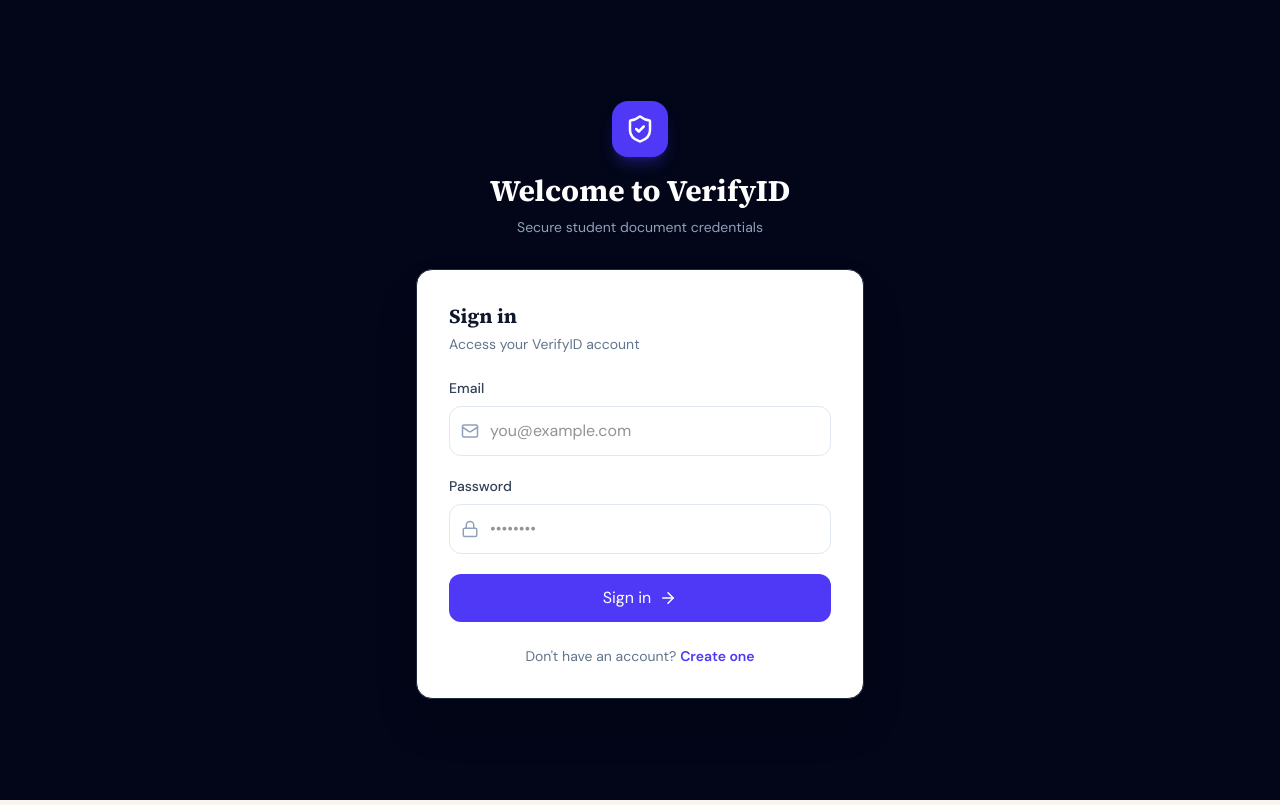
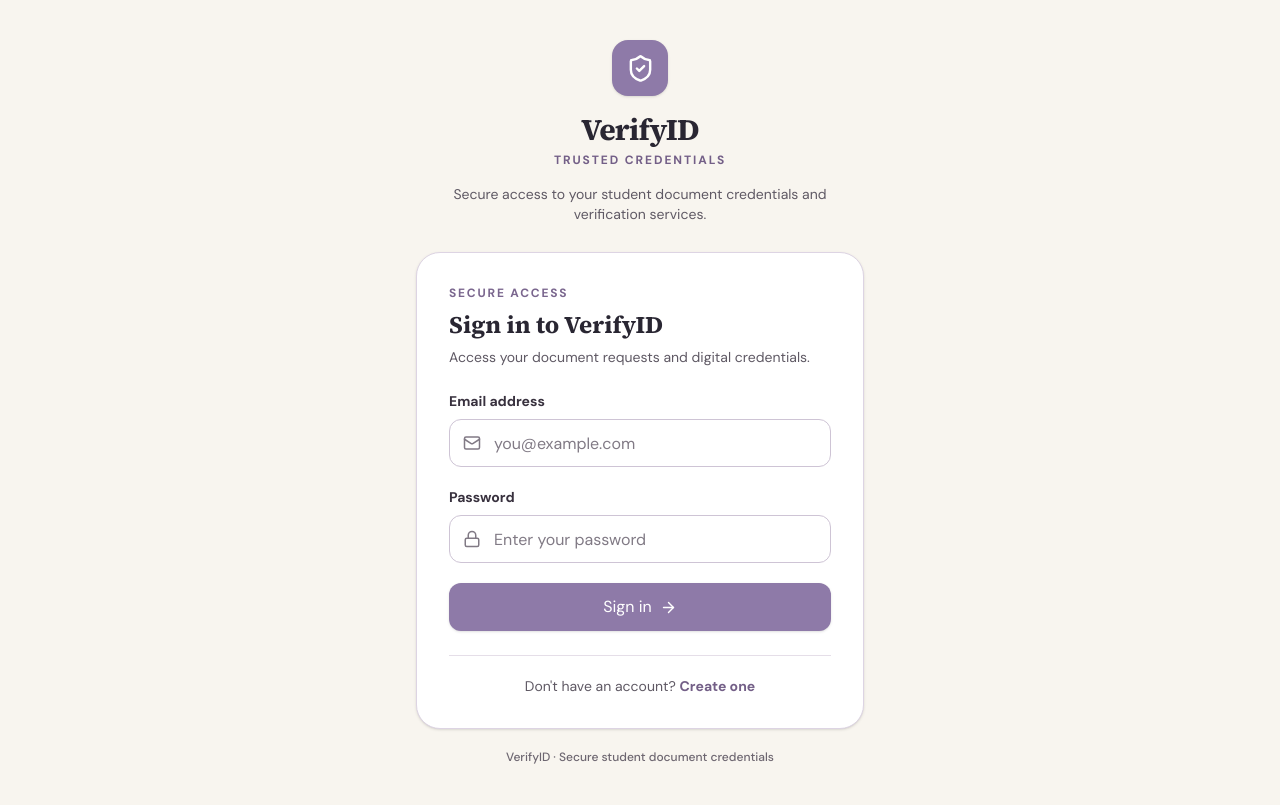
Before and after one commit to nikkipandey-8599/Zero-Trust-Student-Document-Issuance-and-Verifiable-QR-Credential-Platform, a React app in the folder frontend/: page /login in a window 1280 px wide. Built offline with nearby package versions, Linux system fonts and the light colour scheme; the HTML template or start-up script is replaced by a standard one.

Commit message:
feat: update authentication UI

```diff
--- a/frontend/src/pages/Login.jsx
+++ b/frontend/src/pages/Login.jsx
@@ -1,5 +1,10 @@
 import { useState } from "react";
-import { ShieldCheck, Mail, Lock, ArrowRight } from "lucide-react";
+import {
+  ArrowRight,
+  Lock,
+  Mail,
+  ShieldCheck,
+} from "lucide-react";
 import { Link, useNavigate } from "react-router-dom";
 import { useAuth } from "../context/AuthContext";
 
@@ -32,36 +37,59 @@ export default function Login() {
   };
 
   return (
-    <div className="flex min-h-screen items-center justify-center bg-slate-950 px-6 py-12">
+    <div className="min-h-screen bg-[#F8F5EF] px-4 py-10 sm:px-6">
 
-      <div className="w-full max-w-md">
+      <div className="mx-auto flex min-h-[calc(100vh-5rem)] max-w-md items-center justify-center">
 
-        <div className="mb-8 text-center">
-          <div className="mx-auto mb-4 flex h-14 w-14 items-center justify-center rounded-2xl bg-indigo-600 text-white shadow-lg shadow-indigo-600/30">
-            <ShieldCheck size={30} />
+        <div className="w-full">
+
+          {/* Brand */}
+          <div className="mb-7 text-center">
+
+            <div className="mx-auto flex h-14 w-14 items-center justify-center rounded-2xl bg-[#8E7AA8] text-white shadow-sm">
+              <ShieldCheck size={29} />
             </div>
 
-          <h1 className="text-3xl font-bold text-white">
-            Welcome to VerifyID
+            <h1 className="mt-4 font-serif text-3xl font-bold tracking-tight text-[#292632]">
+              VerifyID
             </h1>
 
-          <p className="mt-2 text-sm text-slate-400">
-            Secure student document credentials
+            <p className="mt-1 text-xs font-bold uppercase tracking-[0.16em] text-[#735F87]">
+              Trusted credentials
             </p>
+
+            <p className="mx-auto mt-4 max-w-sm text-sm leading-5 text-[#5F5964]">
+              Secure access to your student document credentials
+              and verification services.
+            </p>
+
           </div>
 
-        <div className="rounded-2xl border border-slate-800 bg-white p-8 shadow-2xl">
+          {/* Card */}
+          <div className="rounded-[24px] border border-[#DDD4E3] bg-white p-6 shadow-sm sm:p-8">
 
-          <h2 className="text-xl font-bold text-slate-900">
-            Sign in
+            <div>
+
+              <p className="text-xs font-bold uppercase tracking-[0.15em] text-[#7A668E]">
+                Secure access
+              </p>
+
+              <h2 className="mt-2 font-serif text-2xl font-bold text-[#292632]">
+                Sign in to VerifyID
               </h2>
 
-          <p className="mt-1 text-sm text-slate-500">
-            Access your VerifyID account
+              <p className="mt-1.5 text-sm leading-5 text-[#5F5964]">
+                Access your document requests and digital credentials.
               </p>
 
+            </div>
+
+            {/* Error */}
             {error && (
-            <div className="mt-5 rounded-lg border border-red-200 bg-red-50 px-4 py-3 text-sm text-red-700">
+              <div
+                role="alert"
+                className="mt-5 rounded-xl border border-red-200 bg-red-50 px-4 py-3 text-sm font-semibold leading-5 text-red-700"
+              >
                 {error}
               </div>
             )}
@@ -71,72 +99,117 @@ export default function Login() {
               className="mt-6 space-y-5"
             >
 
+              {/* Email */}
               <div>
-              <label className="mb-2 block text-sm font-medium text-slate-700">
-                Email
+
+                <label
+                  htmlFor="email"
+                  className="mb-2 block text-sm font-bold text-[#38313E]"
+                >
+                  Email address
                 </label>
 
                 <div className="relative">
+
                   <Mail
                     size={18}
-                  className="absolute left-3 top-1/2 -translate-y-1/2 text-slate-400"
+                    className="pointer-events-none absolute left-3.5 top-1/2 -translate-y-1/2 text-[#817A85]"
                   />
 
                   <input
+                    id="email"
                     type="email"
                     required
+                    autoComplete="email"
                     value={email}
-                  onChange={(e) => setEmail(e.target.value)}
+                    onChange={(e) =>
+                      setEmail(e.target.value)
+                    }
                     placeholder="you@example.com"
-                  className="w-full rounded-xl border border-slate-200 py-3 pl-10 pr-4 outline-none transition focus:border-indigo-500 focus:ring-2 focus:ring-indigo-100"
+                    className="h-12 w-full rounded-xl border border-[#CEC4D5] bg-white py-3 pl-11 pr-4 text-sm font-medium text-[#292632] outline-none transition placeholder:text-[#817A85] hover:border-[#B9ABC2] focus:border-[#8E7AA8] focus:ring-2 focus:ring-[#8E7AA8]/20"
                   />
-              </div>
+
                 </div>
 
+              </div>
+
+              {/* Password */}
               <div>
-              <label className="mb-2 block text-sm font-medium text-slate-700">
+
+                <label
+                  htmlFor="password"
+                  className="mb-2 block text-sm font-bold text-[#38313E]"
+                >
                   Password
                 </label>
 
                 <div className="relative">
+
                   <Lock
                     size={18}
-                  className="absolute left-3 top-1/2 -translate-y-1/2 text-slate-400"
+                    className="pointer-events-none absolute left-3.5 top-1/2 -translate-y-1/2 text-[#817A85]"
                   />
 
                   <input
+                    id="password"
                     type="password"
                     required
+                    autoComplete="current-password"
                     value={password}
-                  onChange={(e) => setPassword(e.target.value)}
-                  placeholder="••••••••"
-                  className="w-full rounded-xl border border-slate-200 py-3 pl-10 pr-4 outline-none transition focus:border-indigo-500 focus:ring-2 focus:ring-indigo-100"
+                    onChange={(e) =>
+                      setPassword(e.target.value)
+                    }
+                    placeholder="Enter your password"
+                    className="h-12 w-full rounded-xl border border-[#CEC4D5] bg-white py-3 pl-11 pr-4 text-sm font-medium text-[#292632] outline-none transition placeholder:text-[#817A85] hover:border-[#B9ABC2] focus:border-[#8E7AA8] focus:ring-2 focus:ring-[#8E7AA8]/20"
                   />
-              </div>
+
                 </div>
 
+              </div>
+
+              {/* Submit */}
               <button
+                type="submit"
                 disabled={loading}
-              className="flex w-full items-center justify-center gap-2 rounded-xl bg-indigo-600 py-3 font-semibold text-white transition hover:bg-indigo-700 disabled:cursor-not-allowed disabled:opacity-60"
+                className="inline-flex h-12 w-full items-center justify-center gap-2 rounded-xl bg-[#8E7AA8] px-5 text-sm font-bold text-white shadow-sm transition hover:bg-[#796591] focus:outline-none focus:ring-2 focus:ring-[#8E7AA8] focus:ring-offset-2 disabled:cursor-not-allowed disabled:opacity-60"
               >
-              {loading ? "Signing in..." : "Sign in"}
-              {!loading && <ArrowRight size={18} />}
+                {loading ? (
+                  "Signing in..."
+                ) : (
+                  <>
+                    Sign in
+                    <ArrowRight size={17} />
+                  </>
+                )}
               </button>
 
             </form>
 
-          <div className="mt-6 text-center text-sm text-slate-500">
+            {/* Register */}
+            <div className="mt-6 border-t border-[#E5DEE8] pt-5 text-center text-sm text-[#5F5964]">
+
               Don't have an account?{" "}
+
               <Link
                 to="/register"
-              className="font-semibold text-indigo-600 hover:text-indigo-700"
+                className="font-bold text-[#735F87] underline-offset-4 hover:text-[#594968] hover:underline focus:outline-none focus:ring-2 focus:ring-[#8E7AA8] focus:ring-offset-2"
               >
                 Create one
               </Link>
+
             </div>
 
           </div>
+
+          {/* Footer */}
+          <p className="mt-5 text-center text-xs font-medium text-[#6D6670]">
+            VerifyID · Secure student document credentials
+          </p>
+
         </div>
+
+      </div>
+
     </div>
   );
 }
--- a/frontend/src/pages/Register.jsx
+++ b/frontend/src/pages/Register.jsx
@@ -1,5 +1,11 @@
 import { useState } from "react";
-import { ShieldCheck, User, Mail, Lock } from "lucide-react";
+import {
+  ArrowRight,
+  Lock,
+  Mail,
+  ShieldCheck,
+  User,
+} from "lucide-react";
 import { Link, useNavigate } from "react-router-dom";
 import api from "../services/api";
 
@@ -9,6 +15,7 @@ export default function Register() {
   const [fullName, setFullName] = useState("");
   const [email, setEmail] = useState("");
   const [password, setPassword] = useState("");
+
   const [error, setError] = useState("");
   const [success, setSuccess] = useState("");
 
@@ -40,127 +47,221 @@ export default function Register() {
   };
 
   return (
-    <div className="flex min-h-screen items-center justify-center bg-slate-950 px-6 py-12">
+    <div className="min-h-screen bg-[#F8F5EF] px-4 py-10 sm:px-6">
 
-      <div className="w-full max-w-md">
+      <div className="mx-auto flex min-h-[calc(100vh-5rem)] max-w-md items-center justify-center">
 
-        <div className="mb-8 text-center">
-          <div className="mx-auto mb-4 flex h-14 w-14 items-center justify-center rounded-2xl bg-indigo-600 text-white">
-            <ShieldCheck size={30} />
+        <div className="w-full">
+
+          {/* Brand */}
+          <div className="mb-7 text-center">
+
+            <div className="mx-auto flex h-14 w-14 items-center justify-center rounded-2xl bg-[#8E7AA8] text-white shadow-sm">
+              <ShieldCheck size={29} />
             </div>
 
-          <h1 className="text-3xl font-bold text-white">
-            Create your account
+            <h1 className="mt-4 font-serif text-3xl font-bold tracking-tight text-[#292632]">
+              VerifyID
             </h1>
 
-          <p className="mt-2 text-sm text-slate-400">
-            Join the VerifyID credential platform
+            <p className="mt-1 text-xs font-bold uppercase tracking-[0.16em] text-[#735F87]">
+              Trusted credentials
             </p>
+
+            <p className="mx-auto mt-4 max-w-sm text-sm leading-5 text-[#5F5964]">
+              Create a secure account to request and manage your
+              official academic documents.
+            </p>
+
           </div>
 
-        <div className="rounded-2xl bg-white p-8 shadow-2xl">
+          {/* Card */}
+          <div className="rounded-[24px] border border-[#DDD4E3] bg-white p-6 shadow-sm sm:p-8">
 
+            <div>
+
+              <p className="text-xs font-bold uppercase tracking-[0.15em] text-[#7A668E]">
+                Student registration
+              </p>
+
+              <h2 className="mt-2 font-serif text-2xl font-bold text-[#292632]">
+                Create your account
+              </h2>
+
+              <p className="mt-1.5 text-sm leading-5 text-[#5F5964]">
+                Register to access the VerifyID student portal.
+              </p>
+
+            </div>
+
+            {/* Error */}
             {error && (
-            <div className="mb-5 rounded-lg bg-red-50 px-4 py-3 text-sm text-red-700">
+              <div
+                role="alert"
+                className="mt-5 rounded-xl border border-red-200 bg-red-50 px-4 py-3 text-sm font-semibold leading-5 text-red-700"
+              >
                 {error}
               </div>
             )}
 
+            {/* Success */}
             {success && (
-            <div className="mb-5 rounded-lg bg-emerald-50 px-4 py-3 text-sm text-emerald-700">
+              <div
+                role="status"
+                className="mt-5 rounded-xl border border-emerald-200 bg-emerald-50 px-4 py-3 text-sm font-semibold leading-5 text-emerald-700"
+              >
                 {success}
               </div>
             )}
 
             <form
               onSubmit={handleSubmit}
-            className="space-y-5"
+              className="mt-6 space-y-5"
             >
 
+              {/* Full name */}
               <div>
-              <label className="mb-2 block text-sm font-medium text-slate-700">
+
+                <label
+                  htmlFor="fullName"
+                  className="mb-2 block text-sm font-bold text-[#38313E]"
+                >
                   Full name
                 </label>
 
                 <div className="relative">
+
                   <User
                     size={18}
-                  className="absolute left-3 top-1/2 -translate-y-1/2 text-slate-400"
+                    className="pointer-events-none absolute left-3.5 top-1/2 -translate-y-1/2 text-[#817A85]"
                   />
 
                   <input
+                    id="fullName"
+                    type="text"
                     required
+                    autoComplete="name"
                     value={fullName}
-                  onChange={(e) => setFullName(e.target.value)}
+                    onChange={(e) =>
+                      setFullName(e.target.value)
+                    }
                     placeholder="Your full name"
-                  className="w-full rounded-xl border border-slate-200 py-3 pl-10 pr-4 outline-none focus:border-indigo-500"
+                    className="h-12 w-full rounded-xl border border-[#CEC4D5] bg-white py-3 pl-11 pr-4 text-sm font-medium text-[#292632] outline-none transition placeholder:text-[#817A85] hover:border-[#B9ABC2] focus:border-[#8E7AA8] focus:ring-2 focus:ring-[#8E7AA8]/20"
                   />
-              </div>
+
                 </div>
 
+              </div>
+
+              {/* Email */}
               <div>
-              <label className="mb-2 block text-sm font-medium text-slate-700">
-                Email
+
+                <label
+                  htmlFor="email"
+                  className="mb-2 block text-sm font-bold text-[#38313E]"
+                >
+                  Email address
                 </label>
 
                 <div className="relative">
+
                   <Mail
                     size={18}
-                  className="absolute left-3 top-1/2 -translate-y-1/2 text-slate-400"
+                    className="pointer-events-none absolute left-3.5 top-1/2 -translate-y-1/2 text-[#817A85]"
                   />
 
                   <input
+                    id="email"
                     type="email"
                     required
+                    autoComplete="email"
                     value={email}
-                  onChange={(e) => setEmail(e.target.value)}
+                    onChange={(e) =>
+                      setEmail(e.target.value)
+                    }
                     placeholder="you@example.com"
-                  className="w-full rounded-xl border border-slate-200 py-3 pl-10 pr-4 outline-none focus:border-indigo-500"
+                    className="h-12 w-full rounded-xl border border-[#CEC4D5] bg-white py-3 pl-11 pr-4 text-sm font-medium text-[#292632] outline-none transition placeholder:text-[#817A85] hover:border-[#B9ABC2] focus:border-[#8E7AA8] focus:ring-2 focus:ring-[#8E7AA8]/20"
                   />
-              </div>
+
                 </div>
 
+              </div>
+
+              {/* Password */}
               <div>
-              <label className="mb-2 block text-sm font-medium text-slate-700">
+
+                <label
+                  htmlFor="password"
+                  className="mb-2 block text-sm font-bold text-[#38313E]"
+                >
                   Password
                 </label>
 
                 <div className="relative">
+
                   <Lock
                     size={18}
-                  className="absolute left-3 top-1/2 -translate-y-1/2 text-slate-400"
+                    className="pointer-events-none absolute left-3.5 top-1/2 -translate-y-1/2 text-[#817A85]"
                   />
 
                   <input
+                    id="password"
                     type="password"
                     required
                     minLength={8}
+                    autoComplete="new-password"
                     value={password}
-                  onChange={(e) => setPassword(e.target.value)}
+                    onChange={(e) =>
+                      setPassword(e.target.value)
+                    }
                     placeholder="Minimum 8 characters"
-                  className="w-full rounded-xl border border-slate-200 py-3 pl-10 pr-4 outline-none focus:border-indigo-500"
+                    className="h-12 w-full rounded-xl border border-[#CEC4D5] bg-white py-3 pl-11 pr-4 text-sm font-medium text-[#292632] outline-none transition placeholder:text-[#817A85] hover:border-[#B9ABC2] focus:border-[#8E7AA8] focus:ring-2 focus:ring-[#8E7AA8]/20"
                   />
-              </div>
+
                 </div>
 
-            <button className="w-full rounded-xl bg-indigo-600 py-3 font-semibold text-white transition hover:bg-indigo-700">
+                <p className="mt-2 text-xs font-medium text-[#6D6670]">
+                  Use at least 8 characters.
+                </p>
+
+              </div>
+
+              {/* Submit */}
+              <button
+                type="submit"
+                className="inline-flex h-12 w-full items-center justify-center gap-2 rounded-xl bg-[#8E7AA8] px-5 text-sm font-bold text-white shadow-sm transition hover:bg-[#796591] focus:outline-none focus:ring-2 focus:ring-[#8E7AA8] focus:ring-offset-2"
+              >
                 Create account
+                <ArrowRight size={17} />
               </button>
 
             </form>
 
-          <div className="mt-6 text-center text-sm text-slate-500">
+            {/* Login */}
+            <div className="mt-6 border-t border-[#E5DEE8] pt-5 text-center text-sm text-[#5F5964]">
+
               Already have an account?{" "}
+
               <Link
                 to="/login"
-              className="font-semibold text-indigo-600"
+                className="font-bold text-[#735F87] underline-offset-4 hover:text-[#594968] hover:underline focus:outline-none focus:ring-2 focus:ring-[#8E7AA8] focus:ring-offset-2"
               >
                 Sign in
               </Link>
+
             </div>
 
           </div>
+
+          {/* Footer */}
+          <p className="mt-5 text-center text-xs font-medium text-[#6D6670]">
+            VerifyID · Secure student document credentials
+          </p>
+
         </div>
+
+      </div>
+
     </div>
   );
 }
```
Lines whose indentation alone changed are shown as unchanged.
